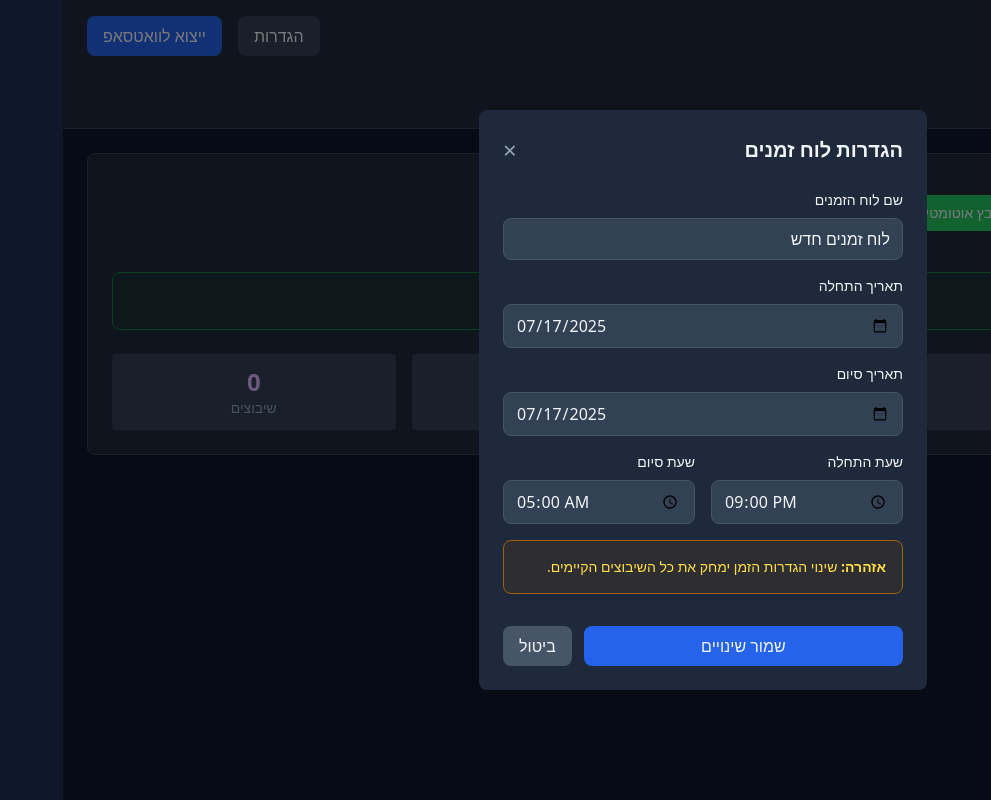
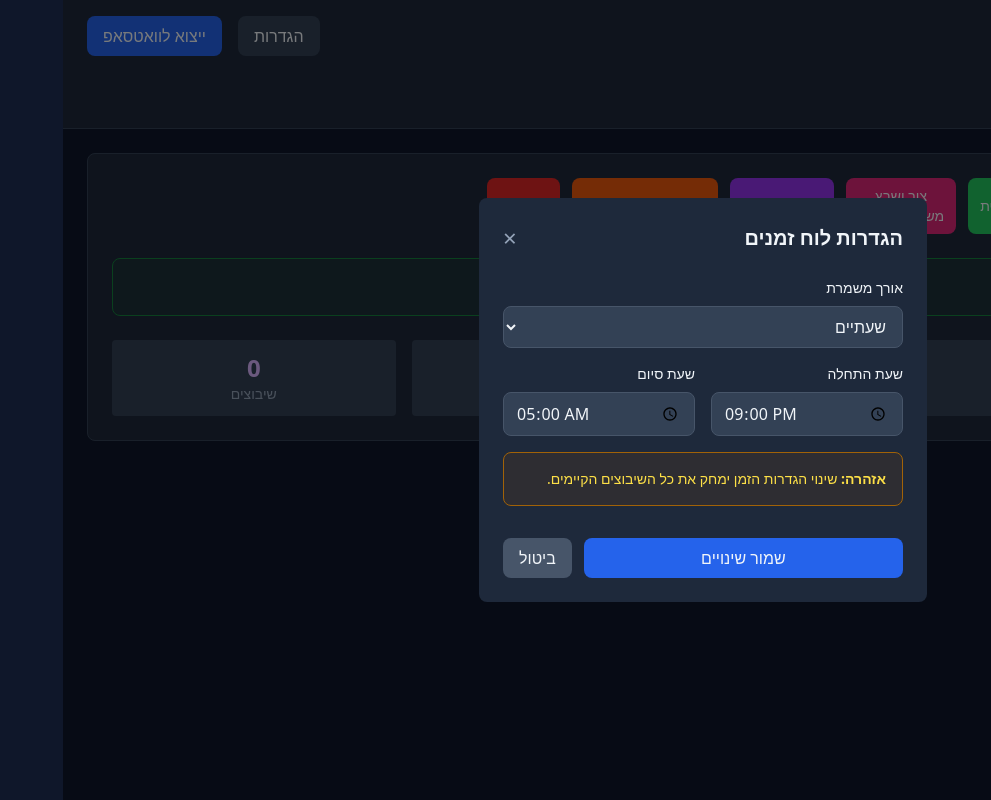
Before and after one commit to fyuval3/Shifter, a Next.js app: page / in a window 1280 px wide. Both pictures are taken after a click on the button "הגדרות". Shown: the whole page, without its empty margins (289-1280 px from the left). Built offline with nearby package versions, Linux system fonts and the light colour scheme.

Commit message:
Many offline updates

```diff
--- a/app/page.tsx
+++ b/app/page.tsx
@@ -1,7 +1,7 @@
 'use client';
 
 import { useState, useEffect } from 'react';
-import { Schedule, Post, Soldier, TimeSlotDuration } from '@/types';
+import { Schedule, TimeSlotDuration } from '@/types';
 import { getCurrentSchedule, saveSchedule, setCurrentSchedule } from '@/lib/storage';
 import { generateId, generateTimeSlots } from '@/lib/utils';
 import PostsManager from '../components/PostsManager';
@@ -35,15 +35,13 @@ export default function Home() {
       name: 'לוח זמנים חדש',
       config: {
         timeSlotDuration: 120, // 2 hours
-        startDate: today,
-        endDate: today,
         startTime: '21:00',
         endTime: '05:00',
       },
       posts: [],
       soldiers: [],
       groups: [],
-      timeSlots: generateTimeSlots('21:00', '05:00', today, 120),
+      timeSlots: generateTimeSlots('21:00', '05:00', 120),
       assignments: [],
       createdAt: new Date().toISOString(),
       updatedAt: new Date().toISOString(),
@@ -73,7 +71,6 @@ export default function Home() {
     const newTimeSlots = generateTimeSlots(
       currentSchedule.config.startTime,
       currentSchedule.config.endTime,
-      currentSchedule.config.startDate,
       duration
     );
 
@@ -164,7 +161,6 @@ export default function Home() {
             <ScheduleControls
               schedule={currentSchedule}
               onUpdateSchedule={updateSchedule}
-              onUpdateTimeSlotDuration={updateTimeSlotDuration}
             />
 
             <ScheduleTable
@@ -197,6 +193,7 @@ export default function Home() {
           schedule={currentSchedule}
           onClose={() => setShowSettings(false)}
           onUpdateSchedule={updateSchedule}
+          onUpdateTimeSlotDuration={updateTimeSlotDuration}
         />
       )}
 
--- a/components/ExportModal.tsx
+++ b/components/ExportModal.tsx
@@ -22,7 +22,6 @@ export default function ExportModal({ schedule, onClose }: ExportModalProps) {
 
     if (includeHeaders) {
       text += `🛡️ לוח זמנים: ${schedule.name}\n`;
-      text += `📅 ${schedule.config.startDate}\n`;
       text += `⏰ ${schedule.config.startTime} - ${schedule.config.endTime}\n\n`;
     }
 
--- a/components/ScheduleControls.tsx
+++ b/components/ScheduleControls.tsx
@@ -1,20 +1,17 @@
 'use client';
 
 import { useState } from 'react';
-import { Schedule, TimeSlotDuration, Assignment, Soldier } from '@/types';
-import { generateId, validateSchedule, getAssignmentsForSlotAndPost, isPostActiveAtTime, addMinutes } from '@/lib/utils';
+import { Schedule, TimeSlotDuration, Assignment, Soldier, TimeSlot } from '@/types';
+import { generateId, validateSchedule, isPostActiveAtTime, addMinutes, getAssignmentsForSoldier } from '@/lib/utils';
 
 interface ScheduleControlsProps {
   schedule: Schedule;
   onUpdateSchedule: (updates: Partial<Schedule>) => void;
-  onUpdateTimeSlotDuration: (duration: TimeSlotDuration) => void;
 }
 
 export default function ScheduleControls({
   schedule,
-  onUpdateSchedule,
-  onUpdateTimeSlotDuration
-}: ScheduleControlsProps) {
+  onUpdateSchedule}: ScheduleControlsProps) {
 
   const [isValidationExpanded, setIsValidationExpanded] = useState(true);
   const validation = validateSchedule(schedule);
@@ -42,7 +39,6 @@ export default function ScheduleControls({
       return;
     }
 
-    const newAssignments: Assignment[] = [];
     let availableSoldiers = getOrderedSoldiersForAutoFill().filter(s => s.isAvailable);
 
     // Shuffle soldiers if requested
@@ -50,18 +46,26 @@ export default function ScheduleControls({
       availableSoldiers = [...availableSoldiers].sort(() => Math.random() - 0.5);
     }
 
+    const newAssignments = createAssignmentsForTimeSlots(availableSoldiers, [], schedule.timeSlots, 0);
+
+    onUpdateSchedule({ assignments: newAssignments });
+  };
+
+  const createAssignmentsForTimeSlots = (soldiers: Soldier[], currentAssignments: Assignment[], timeSlots: TimeSlot[], firstTimeSlotIndex: number): Assignment[] => {
+    const newAssignments: Assignment[] = [...currentAssignments];
     let soldierIndex = 0;
 
     // For each time slot, fill all required positions
-    for (const timeSlot of schedule.timeSlots) {
+    for (let i = firstTimeSlotIndex; i < timeSlots.length; i++) {
+      let timeSlot = timeSlots[i];
       for (const post of schedule.posts) {
         if (!isPostActiveAtTime(post, timeSlot.startTime)) continue;
 
         // Create assignments for this post in this time slot
         for (let i = 0; i < post.requiredGuards; i++) {
-          if (availableSoldiers.length === 0) break;
+          if (soldiers.length === 0) break;
 
-          const soldier = availableSoldiers[soldierIndex % availableSoldiers.length];
+          const soldier = soldiers[soldierIndex % soldiers.length];
 
           newAssignments.push({
             id: generateId(),
@@ -75,20 +79,47 @@ export default function ScheduleControls({
       }
     }
 
-    onUpdateSchedule({ assignments: newAssignments });
-  };
+    return newAssignments;
+  }
 
-  const handleClearAll = () => {
-    if (window.confirm('האם אתה בטוח שברצונך למחוק את כל השיבוצים?')) {
-      onUpdateSchedule({ assignments: [] });
+  const getSoldierRatingByRestTime = (soldier: Soldier): number => {
+    let restTime = 0;
+
+    for (let i = schedule.timeSlots.length - 1; i >= 0; i--) {
+      if (getAssignmentsForSoldier(schedule.assignments, soldier.id).find(a => a.timeSlotId === schedule.timeSlots[i].id)) {
+        break;
       }
-  };
+      restTime++;
+    }
 
-  const handleAddTimeSlots = (numberOfSlots: number) => {
-    if (numberOfSlots <= 0) return;
+    return restTime;
+  }
+
+  const handleScheduleNextShifts = (numShifts: number) => {
+    if (schedule.posts.length === 0 || schedule.soldiers.filter(s => s.isAvailable).length === 0) {
+      alert('נדרשות עמדות וחיילים זמינים כדי למלא את הלוח אוטומטית');
+      return;
+    }
+    let availableSoldiers = getOrderedSoldiersForAutoFill().filter(s => s.isAvailable);
+    const sortedSoldiers = availableSoldiers.sort((a, b) => getSoldierRatingByRestTime(b) - getSoldierRatingByRestTime(a));
+    const newTimeSlots = createNewTimeSlots(numShifts);
+    const newAssignments = createAssignmentsForTimeSlots(sortedSoldiers, schedule.assignments, newTimeSlots, schedule.timeSlots.length);
+
+    onUpdateSchedule({
+      assignments: newAssignments,
+      timeSlots: newTimeSlots,
+      config: {
+        ...schedule.config,
+        endTime: newTimeSlots[newTimeSlots.length - 1].endTime
+      }
+    })
+  }
+
+  const createNewTimeSlots = (numberOfSlots: number): TimeSlot[] => {
+    if (numberOfSlots <= 0) return schedule.timeSlots;
 
     const lastTimeSlot = schedule.timeSlots[schedule.timeSlots.length - 1];
-    if (!lastTimeSlot) return;
+    if (!lastTimeSlot) return schedule.timeSlots;
 
     const newTimeSlots = [...schedule.timeSlots];
     let currentEndTime = lastTimeSlot.endTime;
@@ -100,19 +131,30 @@ export default function ScheduleControls({
       newTimeSlots.push({
         id: generateId(),
         startTime: newStartTime,
-        endTime: newEndTime,
-        date: lastTimeSlot.date,
+        endTime: newEndTime
       });
 
       currentEndTime = newEndTime;
     }
+
+    return newTimeSlots;
+  }
+
+  const handleClearAll = () => {
+    if (window.confirm('האם אתה בטוח שברצונך למחוק את כל השיבוצים?')) {
+      onUpdateSchedule({ assignments: [] });
+    }
+  };
+
+  const handleAddTimeSlots = (numberOfSlots: number) => {
+    const newTimeSlots = createNewTimeSlots(numberOfSlots);
 
     // Update both time slots and config end time
     onUpdateSchedule({
       timeSlots: newTimeSlots,
       config: {
         ...schedule.config,
-        endTime: currentEndTime
+        endTime: newTimeSlots[newTimeSlots.length - 1].endTime
       }
     });
   };
@@ -152,31 +194,9 @@ export default function ScheduleControls({
     });
   };
 
-  const durations: { value: TimeSlotDuration; label: string }[] = [
-    { value: 30, label: '30 דקות' },
-    { value: 60, label: 'שעה' },
-    { value: 120, label: 'שעתיים' },
-  ];
-
   return (
     <div className="bg-slate-800 p-6 rounded-lg border border-slate-700 space-y-6">
       <div className="flex flex-wrap gap-4 items-center">
-        {/* Time Slot Duration */}
-        <div className="flex flex-col gap-2">
-          <label className="text-sm font-medium">אורך משמרת:</label>
-          <select
-            value={schedule.config.timeSlotDuration}
-            onChange={(e) => onUpdateTimeSlotDuration(parseInt(e.target.value) as TimeSlotDuration)}
-            className="px-3 py-2 bg-slate-700 border border-slate-600 rounded-lg focus:ring-2 focus:ring-blue-500 focus:border-transparent"
-          >
-            {durations.map(duration => (
-              <option key={duration.value} value={duration.value}>
-                {duration.label}
-              </option>
-            ))}
-          </select>
-        </div>
-
         {/* Action Buttons */}
         <div className="space-y-3">
           <div className="flex flex-wrap gap-3">
@@ -185,7 +205,7 @@ export default function ScheduleControls({
               className="px-3 py-2 bg-green-600 hover:bg-green-700 rounded-lg transition-colors text-sm"
               disabled={schedule.posts.length === 0 || schedule.soldiers.filter(s => s.isAvailable).length === 0}
             >
-              שבץ אוטומטית
+              שבץ הכל אוטומטית
             </button>
 
             <button
@@ -193,21 +213,19 @@ export default function ScheduleControls({
               className="px-3 py-2 bg-green-500 hover:bg-green-600 rounded-lg transition-colors text-sm"
               disabled={schedule.posts.length === 0 || schedule.soldiers.filter(s => s.isAvailable).length === 0}
             >
-              ערבב ושבץ אוטומטית
+              ערבב ושבץ הכל אוטומטית
             </button>
 
             <button
-              onClick={handleClearAll}
-              className="px-3 py-2 bg-red-600 hover:bg-red-700 rounded-lg transition-colors text-sm"
-              disabled={schedule.assignments.length === 0}
+              onClick={() => handleScheduleNextShifts(1)}
+              className="px-3 py-2 bg-pink-600 hover:bg-pink-700 rounded-lg transition-colors text-sm"
+              disabled={schedule.posts.length === 0 || schedule.soldiers.filter(s => s.isAvailable).length === 0}
             >
-              נקה הכל
+              צור ושבץ
+              <br />
+              משמרת נוספת
             </button>
-          </div>
-        </div>
 
-        {/* Schedule Extension Controls */}
-        <div className="flex flex-wrap gap-3 items-center">
             <button
               onClick={() => handleAddTimeSlots(1)}
               className="px-3 py-2 bg-purple-600 hover:bg-purple-700 rounded-lg transition-colors text-sm"
@@ -222,6 +240,15 @@ export default function ScheduleControls({
             >
               הסר משמרת אחרונה
             </button>
+
+            <button
+              onClick={handleClearAll}
+              className="px-3 py-2 bg-red-600 hover:bg-red-700 rounded-lg transition-colors text-sm"
+              disabled={schedule.assignments.length === 0}
+            >
+              נקה הכל
+            </button>
+          </div>
         </div>
       </div>
 
--- a/components/SettingsModal.tsx
+++ b/components/SettingsModal.tsx
@@ -1,22 +1,22 @@
 'use client';
 
 import { useState } from 'react';
-import { Schedule } from '@/types';
+import { Schedule, TimeSlotDuration } from '@/types';
 import { generateTimeSlots } from '@/lib/utils';
 
 interface SettingsModalProps {
   schedule: Schedule;
   onClose: () => void;
   onUpdateSchedule: (updates: Partial<Schedule>) => void;
+  onUpdateTimeSlotDuration: (duration: TimeSlotDuration) => void;
 }
 
-export default function SettingsModal({ schedule, onClose, onUpdateSchedule }: SettingsModalProps) {
+export default function SettingsModal({ schedule, onClose, onUpdateSchedule, onUpdateTimeSlotDuration }: SettingsModalProps) {
   const [formData, setFormData] = useState({
     name: schedule.name,
+    timeSlotDuration: schedule.config.timeSlotDuration,
     startTime: schedule.config.startTime,
-    endTime: schedule.config.endTime,
-    startDate: schedule.config.startDate,
-    endDate: schedule.config.endDate,
+    endTime: schedule.config.endTime
   });
 
   const handleSubmit = (e: React.FormEvent) => {
@@ -25,25 +25,32 @@ export default function SettingsModal({ schedule, onClose, onUpdateSchedule }: S
     const newTimeSlots = generateTimeSlots(
       formData.startTime,
       formData.endTime,
-      formData.startDate,
       schedule.config.timeSlotDuration
     );
 
     onUpdateSchedule({
-      name: formData.name,
       config: {
         ...schedule.config,
+        timeSlotDuration: formData.timeSlotDuration,
         startTime: formData.startTime,
         endTime: formData.endTime,
-        startDate: formData.startDate,
-        endDate: formData.endDate,
       },
       timeSlots: newTimeSlots,
       assignments: [], // Clear assignments when changing schedule times
     });
 
+    if (formData.timeSlotDuration !== schedule.config.timeSlotDuration) {
+      onUpdateTimeSlotDuration(formData.timeSlotDuration);
+    }
+
     onClose();
   };
+
+  const durations: { value: TimeSlotDuration; label: string }[] = [
+    { value: 30, label: 'חצי שעה' },
+    { value: 60, label: 'שעה' },
+    { value: 120, label: 'שעתיים' },
+  ];
 
   return (
     <div className="fixed inset-0 bg-black bg-opacity-50 flex items-center justify-center z-50 p-4">
@@ -62,42 +69,20 @@ export default function SettingsModal({ schedule, onClose, onUpdateSchedule }: S
           <form onSubmit={handleSubmit} className="space-y-4">
             <div>
               <label className="block text-sm font-medium mb-2">
-                שם לוח הזמנים
+                אורך משמרת
               </label>
-              <input
-                type="text"
-                value={formData.name}
-                onChange={(e) => setFormData({ ...formData, name: e.target.value })}
+              <select
                 className="w-full px-3 py-2 bg-slate-700 border border-slate-600 rounded-lg focus:ring-2 focus:ring-blue-500 focus:border-transparent"
                 required
-              />
-            </div>
-
-            <div>
-              <label className="block text-sm font-medium mb-2">
-                תאריך התחלה
-              </label>
-              <input
-                type="date"
-                value={formData.startDate}
-                onChange={(e) => setFormData({ ...formData, startDate: e.target.value })}
-                className="w-full px-3 py-2 bg-slate-700 border border-slate-600 rounded-lg focus:ring-2 focus:ring-blue-500 focus:border-transparent"
-                required
-              />
-            </div>
-
-            <div>
-              <label className="block text-sm font-medium mb-2">
-                תאריך סיום
-              </label>
-              <input
-                type="date"
-                value={formData.endDate}
-                onChange={(e) => setFormData({ ...formData, endDate: e.target.value })}
-                className="w-full px-3 py-2 bg-slate-700 border border-slate-600 rounded-lg focus:ring-2 focus:ring-blue-500 focus:border-transparent"
-                min={formData.startDate}
-                required
-              />
+                value={formData.timeSlotDuration}
+                onChange={(e) => setFormData({ ...formData, timeSlotDuration: +e.target.value as TimeSlotDuration })}
+              >
+                {durations.map(duration => (
+                  <option key={duration.value} value={duration.value}>
+                    {duration.label}
+                  </option>
+                ))}
+              </select>
             </div>
 
             <div className="grid grid-cols-2 gap-4">
--- a/lib/utils.ts
+++ b/lib/utils.ts
@@ -66,7 +66,6 @@ export function getTimeDifferenceInMinutes(startTime: string, endTime: string):
 export function generateTimeSlots(
   startTime: string,
   endTime: string,
-  date: string,
   duration: TimeSlotDuration
 ): TimeSlot[] {
   const timeSlots: TimeSlot[] = [];
@@ -81,7 +80,6 @@ export function generateTimeSlots(
       id: generateId(),
       startTime: slotStartTime,
       endTime: slotEndTime,
-      date,
     });
   }
 
--- a/types/index.ts
+++ b/types/index.ts
@@ -46,7 +46,6 @@ export interface TimeSlot {
   id: string;
   startTime: string; // e.g., "21:00"
   endTime: string; // e.g., "21:30"
-  date: string; // ISO date string
 }
 
 // Assignment of a soldier to a specific post in a time slot
@@ -60,8 +59,6 @@ export interface Assignment {
 // Schedule configuration
 export interface ScheduleConfig {
   timeSlotDuration: TimeSlotDuration;
-  startDate: string; // ISO date string
-  endDate: string; // ISO date string
   startTime: string; // e.g., "21:00"
   endTime: string; // e.g., "05:00"
 }
```
Lines whose indentation alone changed are shown as unchanged.
